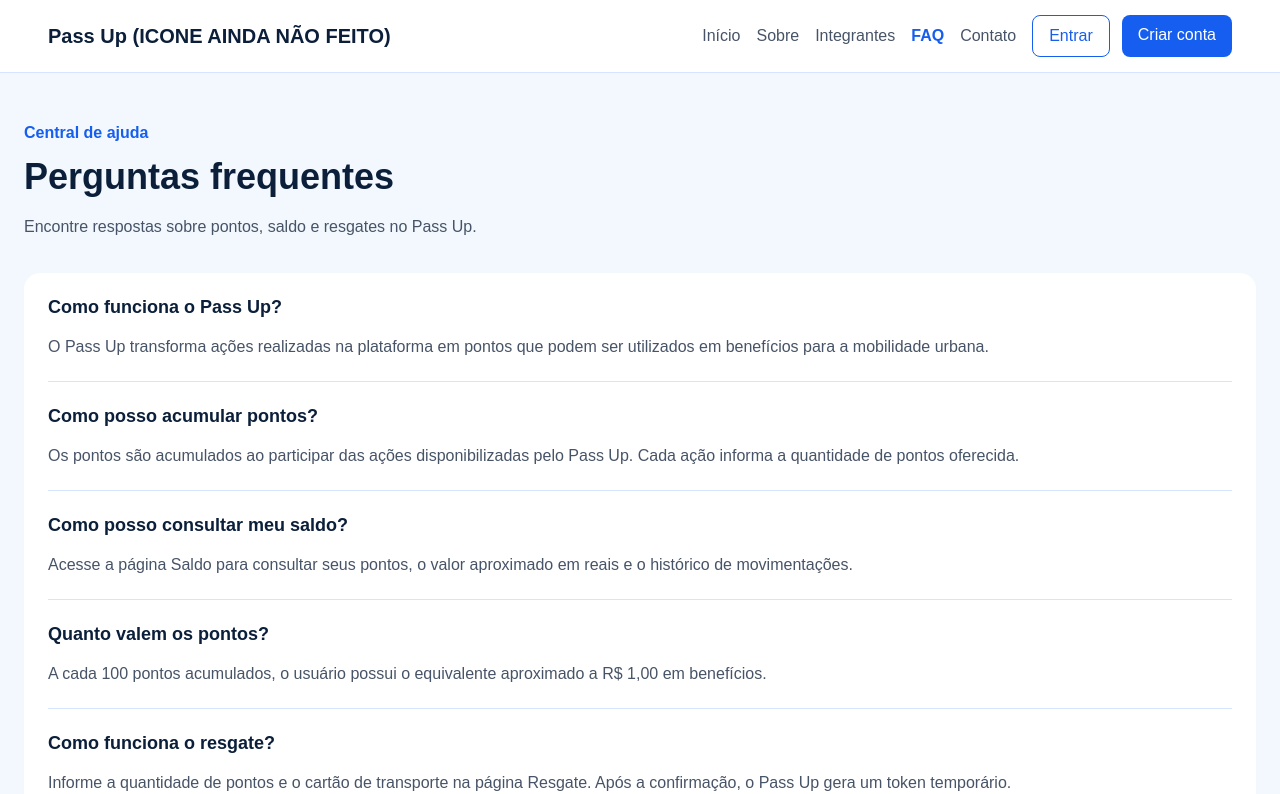
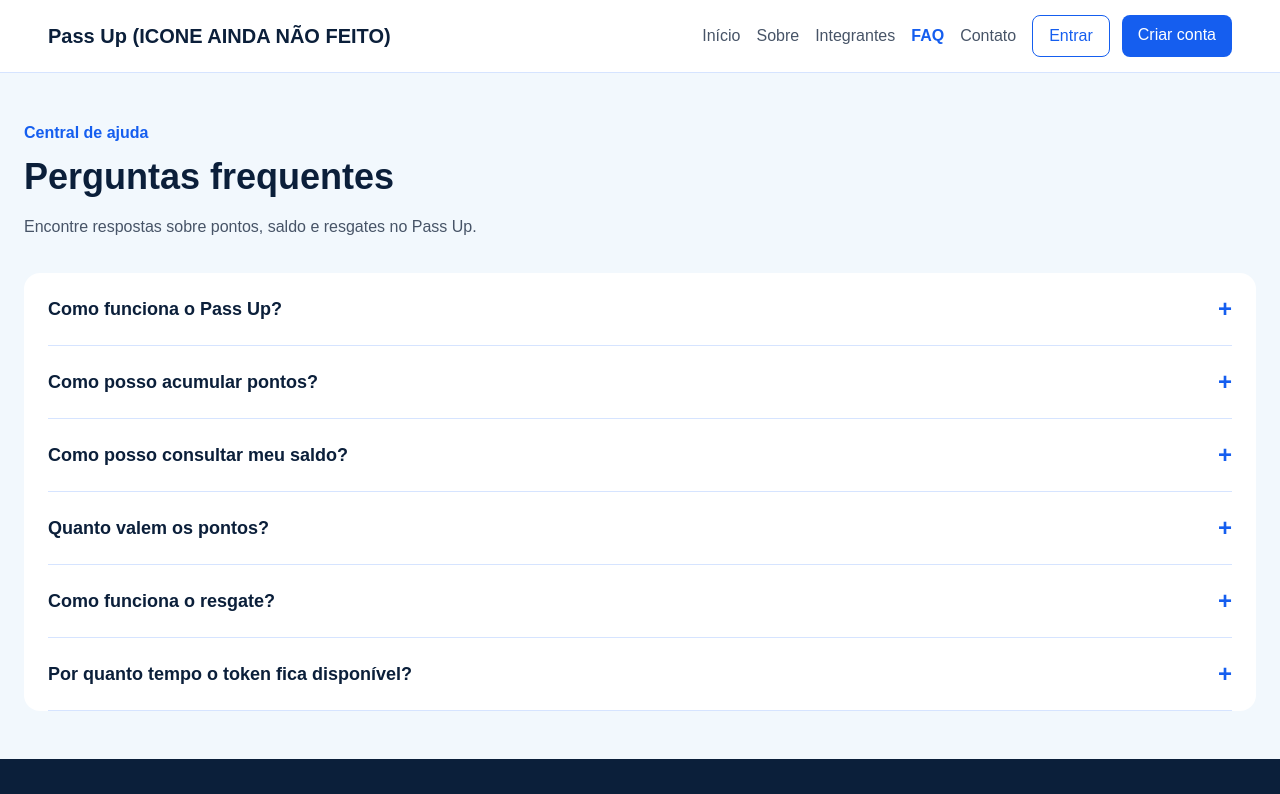
Before and after one commit to pivattidev/passup, a React (Vite) app: page /faq in a window 1280 px wide. Shown: the top 794 px of the page. Built offline with nearby package versions, Linux system fonts and the light colour scheme.

Commit message:
feat: implementa abertura e fechamento das respostas

```diff
--- a/src/components/ItemFaq/index.tsx
+++ b/src/components/ItemFaq/index.tsx
@@ -1,18 +1,37 @@
+import { useState } from 'react'
+
 interface ItemFaqProps {
 pergunta: string
 resposta: string
 }
 
 export default function ItemFaq({ pergunta, resposta }: ItemFaqProps) {
+const [aberto, setAberto] = useState(false)
+
+function alternarResposta() {
+    setAberto((estadoAtual) => !estadoAtual)
+}
+
 return (
-    <article className="border-b border-[#D6E4FF] py-5">
-    <h2 className="text-lg font-semibold text-[#0B1F3A]">
-        {pergunta}
+    <article className="border-b border-[#D6E4FF]">
+    <h2>
+        <button
+        type="button"
+        className="flex w-full items-center justify-between gap-6 py-5 text-left text-lg font-semibold text-[#0B1F3A]"
+        onClick={alternarResposta}
+        >
+        <span>{pergunta}</span>
+        <span className="text-2xl text-[#155EEF]">
+            {aberto ? '−' : '+'}
+        </span>
+        </button>
     </h2>
 
-    <p className="mt-3 leading-7 text-[#475467]">
+    {aberto && (
+        <p className="pb-5 leading-7 text-[#475467]">
         {resposta}
-    </p>
+        </p>
+    )}
     </article>
 )
 }
```
